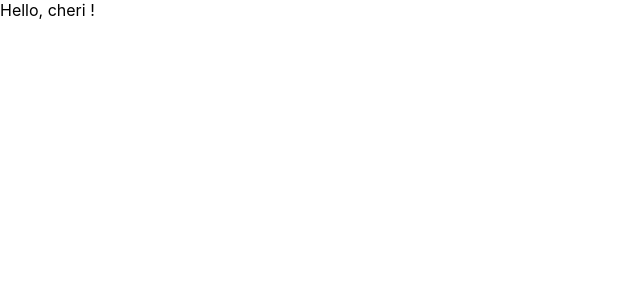
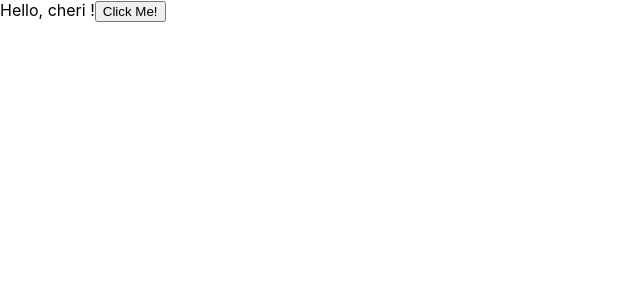
Before and after one commit to che-ri/TS-Pratice, a React (Create React App) app in the folder ts-react-tutorial/: page / in a window 1280 px wide. Shown: the top 300 px of the page, without its empty margins (0-640 px from the left). Built offline with nearby package versions, Linux system fonts and the light colour scheme.

Commit message:
props에 함수 넣기

```diff
--- a/ts-react-tutorial/src/App.tsx
+++ b/ts-react-tutorial/src/App.tsx
@@ -4,7 +4,10 @@ import "./App.css";
 import Greetings from "./Greetings";
 
 function App() {
-    return <Greetings name="cheri" />;
+    const onClick = (name: string) => {
+        console.log(`${name} says hello`);
+    };
+    return <Greetings name="cheri" onClick={onClick} />;
 }
 
 export default App;
--- a/ts-react-tutorial/src/Greetings.tsx
+++ b/ts-react-tutorial/src/Greetings.tsx
@@ -4,13 +4,16 @@ type GreetingsProps = {
     name: string;
     mark: string;
     optional?: string; //옵셔널한 props라면 ? 문자를 사용하면 됩니다.
+    onClick: (name: string) => void; //void를 리턴타입에 사용하면 아무것도 리턴하지 않는다고 지정하는 것입니다.
 };
 
-function Greetings({ name, mark, optional }: GreetingsProps) {
+function Greetings({ name, mark, optional, onClick }: GreetingsProps) {
+    const handleClick = () => onClick(name);
     return (
         <div>
             Hello, {name} {mark}
             {optional && <p>{optional}</p>}
+            <button onClick={handleClick}>Click Me!</button>
         </div>
     );
 }
```
